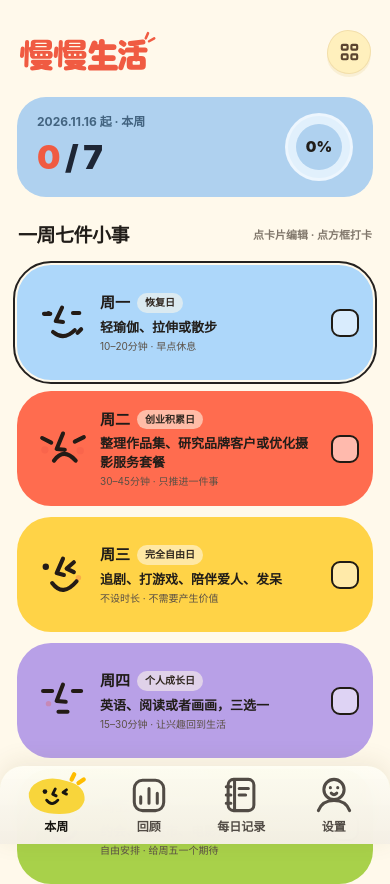
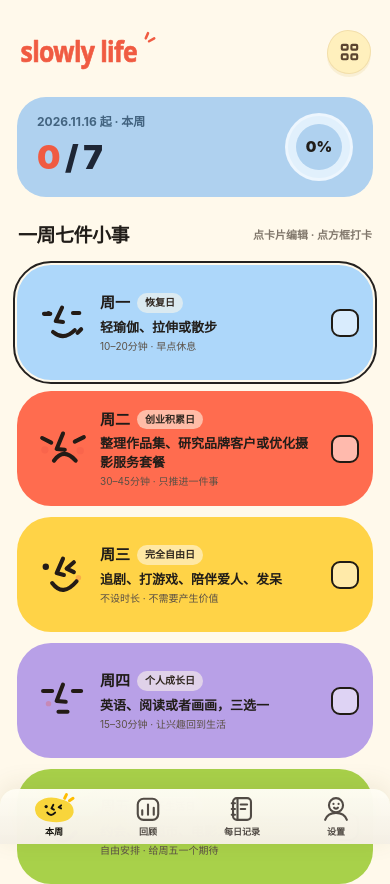
Before and after one commit to oy2583974549-netizen/slowly-life, a plain HTML site: page index.html in a window 390 px wide. Shown: the top 884 px of the page. Drawn offline with Linux system fonts and the light colour scheme.

Commit message:
Add files via upload

```diff
--- a/index.html
+++ b/index.html
@@ -79,22 +79,21 @@ header{position:relative;min-height:132px;padding:9px 110px 0 5px}header h1{font
 #planDays.board .check{top:auto;right:7px;bottom:7px;transform:none}
 #planDays.board .check::before{border-color:#fffdfa;border-width:3px;background:#fff3}
 #planDays.board .check.checked::before{background:#fffdfa}
+@media(max-width:699px){
+ .app{padding-bottom:calc(81px + env(safe-area-inset-bottom))}
+ .tabs{padding:4.2px 7px calc(4.9px + env(safe-area-inset-bottom));border-radius:16px 16px 0 0}
+ .tabs .nav-item,.tabs .nav-item.active{min-height:46px;font-size:9px}
+ .nav-icon{width:42px;height:32px}
+ .nav-icon svg{width:32px;height:32px}
+ .nav-item.active .nav-face{width:43px}
+}
 </style>
 </head>
 <body>
 <div class="app">
-<header><h1 class="app-wordmark" aria-label="慢慢生活">
+<header><h1 class="app-wordmark" aria-label="slowly life">
 <svg viewBox="0 0 191 58" aria-hidden="true">
-<defs><g id="wordmark-man">
-<path d="M10 15 9 47M4 24l-1 10m12-10 1 4" fill="none" stroke="currentColor" stroke-width="5.5" stroke-linecap="round"/>
-<path fill-rule="evenodd" d="M20 12h18q6 0 6 5v4q0 5-6 5H20q-5 0-5-5v-4q0-5 5-5zm2 4.2a.8.8 0 0 0 0 1.6h14a.8.8 0 0 0 0-1.6zm0 4.4a.8.8 0 0 0 0 1.6h14a.8.8 0 0 0 0-1.6z"/>
-<path fill-rule="evenodd" d="M20 27h19q6 0 6 5v1q0 5-6 5H20q-6 0-6-5v-1q0-5 6-5zm.5 4v3h3v-3zm7.5 0v3h3v-3zm7.5 0v3h3v-3z"/>
-<path d="M18 42h23q-7 8-24 9m3-7q8 6 22 7" fill="none" stroke="currentColor" stroke-width="5.8" stroke-linecap="round" stroke-linejoin="round"/>
-</g></defs>
-<use href="#wordmark-man" x="1"/><use href="#wordmark-man" x="47"/>
-<path d="m103 17-4 10m6-5h24m-16-7v35m-10-13h25m-30 13h33" fill="none" stroke="currentColor" stroke-width="8" stroke-linecap="round"/>
-<path d="m140 16 3 2m-4 9 3 2m1 9-4 12m13-33 17-2m-21 11h24m-12-9v21" fill="none" stroke="currentColor" stroke-width="7" stroke-linecap="round"/>
-<path fill-rule="evenodd" d="M153 34h14q6 0 6 6v7q0 6-6 6h-14q-6 0-6-6v-7q0-6 6-6zm3 7q-1 0-1 1v3q0 1 1 1h8q1 0 1-1v-3q0-1-1-1z"/>
+<text x="2" y="42" textLength="159" lengthAdjust="spacingAndGlyphs" font-family="Arial Rounded MT Bold, ui-rounded, system-ui, sans-serif" font-size="40" font-weight="900" stroke="currentColor" stroke-width="1" stroke-linejoin="round">slowly life</text>
 <path d="m173 10 3-7m1.5 11 7-4" fill="none" stroke="currentColor" stroke-width="3.5" stroke-linecap="round"/>
 </svg></h1><button id="layoutToggle" type="button" aria-label="切换板块布局" aria-pressed="false" aria-controls="planDays"><svg viewBox="0 0 24 24" aria-hidden="true"><path class="grid-icon" d="M4 5q0-1 1-1h4q1 0 1 1v3q0 1-1 1H5q-1 0-1-1zm10 0q0-1 1-1h4q1 0 1 1v3q0 1-1 1h-4q-1 0-1-1zM4 15q0-1 1-1h4q1 0 1 1v3q0 1-1 1H5q-1 0-1-1zm10 0q0-1 1-1h4q1 0 1 1v3q0 1-1 1h-4q-1 0-1-1z"/><path class="list-icon" d="M5 6q6-1 14 0M5 12q7 1 14 0M6 18q6 1 12 0"/></svg></button></header>
 <section class="hero"><div><div class="small" id="weekLabel">本周 · 好好生活</div><div class="big" id="heroCount">0 / 7</div><div class="small" id="heroSub"></div></div><div class="ring" id="ring"><span id="ringText">0%</span></div></section>
--- a/sw.js
+++ b/sw.js
@@ -1 +1 @@
-const CACHE='slow-life-v14-watoo';const ASSETS=['./','./index.html','./manifest.webmanifest','./icon-192.png','./icon-512.png'];self.addEventListener('install',e=>e.waitUntil(caches.open(CACHE).then(c=>c.addAll(ASSETS)).then(()=>self.skipWaiting())));self.addEventListener('activate',e=>e.waitUntil(caches.keys().then(keys=>Promise.all(keys.filter(k=>k.startsWith('slow-life-')&&k!==CACHE).map(k=>caches.delete(k)))).then(()=>self.clients.claim())));self.addEventListener('fetch',e=>{if(e.request.method!=='GET')return;e.respondWith(caches.match(e.request).then(x=>x||fetch(e.request)))});
+const CACHE='slow-life-v15-watoo';const ASSETS=['./','./index.html','./manifest.webmanifest','./icon-192.png','./icon-512.png'];self.addEventListener('install',e=>e.waitUntil(caches.open(CACHE).then(c=>c.addAll(ASSETS)).then(()=>self.skipWaiting())));self.addEventListener('activate',e=>e.waitUntil(caches.keys().then(keys=>Promise.all(keys.filter(k=>k.startsWith('slow-life-')&&k!==CACHE).map(k=>caches.delete(k)))).then(()=>self.clients.claim())));self.addEventListener('fetch',e=>{if(e.request.method!=='GET')return;e.respondWith(caches.match(e.request).then(x=>x||fetch(e.request)))});
```
